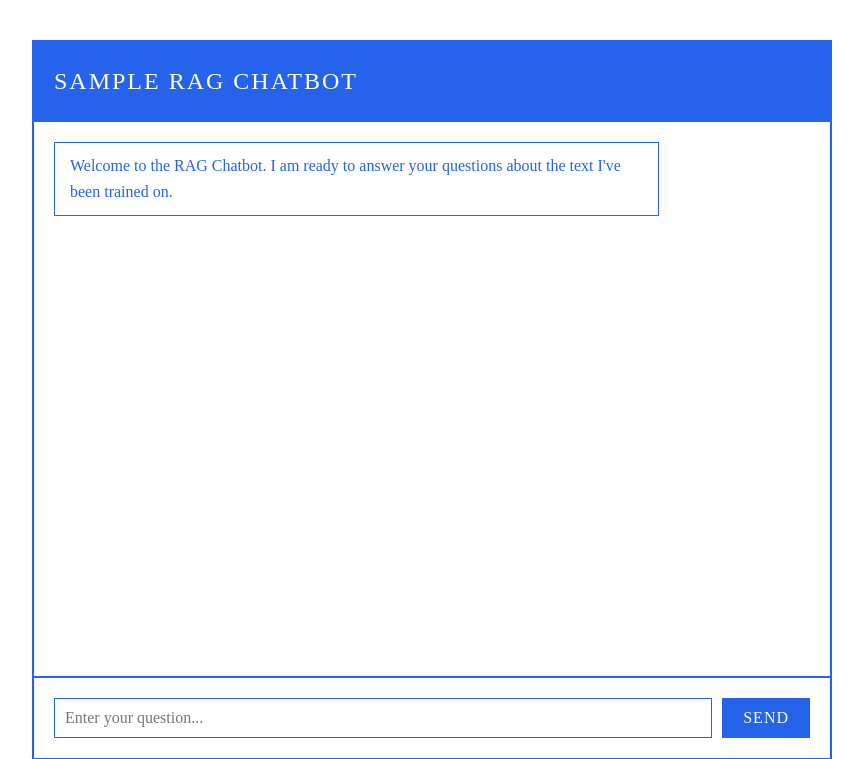
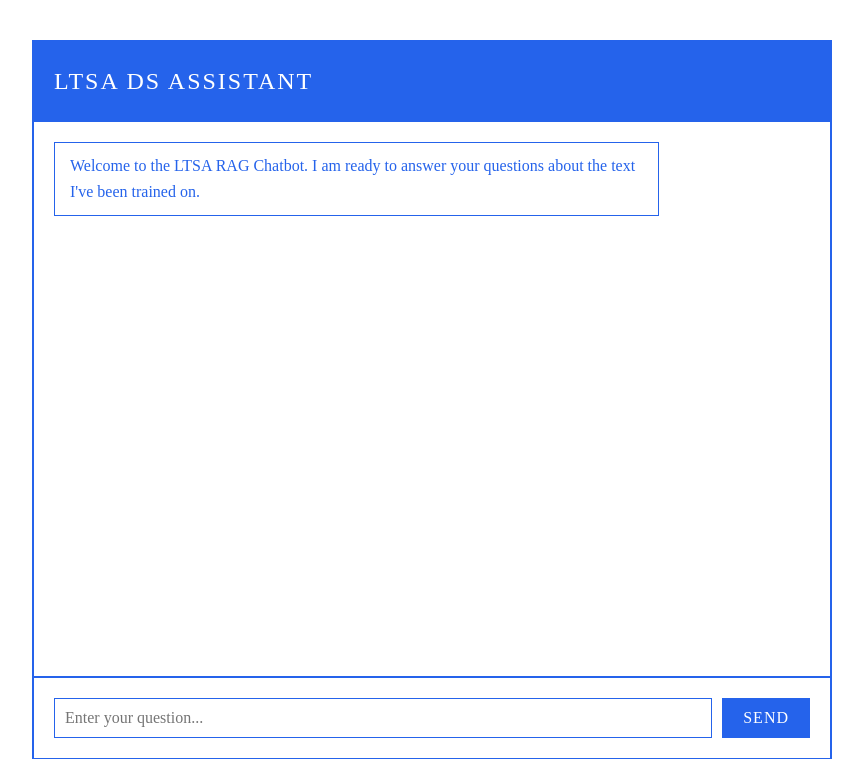
Before and after one commit to CoranLaPierre/LTSA-RAG, a Flask app: page / in a window 1280 px wide. Shown: the top 759 px of the page, without its empty margins (208-1071 px from the left). Run offline with Flask 3, Linux system fonts and the light colour scheme.

Commit message:
Update index.html

```diff
--- a/templates/index.html
+++ b/templates/index.html
@@ -3,17 +3,17 @@
 <head>
     <meta charset="UTF-8">
     <meta name="viewport" content="width=device-width, initial-scale=1.0">
-    <title>SAMPLE RAG CHATBOT</title>
+    <title>LTSA DS Assistant</title>
     <link rel="stylesheet" href="{{ url_for('static', filename='css/style.css') }}">
 </head>
 <body>
     <div class="chat-container">
         <div class="chat-header">
-            <h1>SAMPLE RAG CHATBOT</h1>
+            <h1>LTSA DS Assistant</h1>
         </div>
         <div class="chat-messages" id="chat-messages">
             <div class="message bot">
-                Welcome to the RAG Chatbot. I am ready to answer your questions about the text I've been trained on.
+                Welcome to the LTSA RAG Chatbot. I am ready to answer your questions about the text I've been trained on.
             </div>
         </div>
         <div class="chat-input">
```
